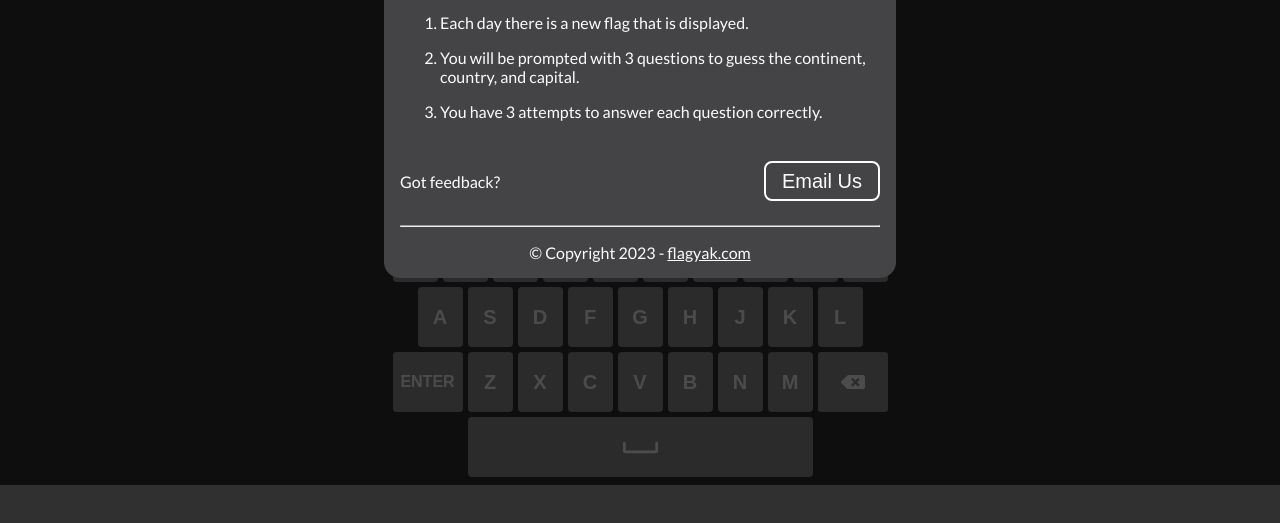
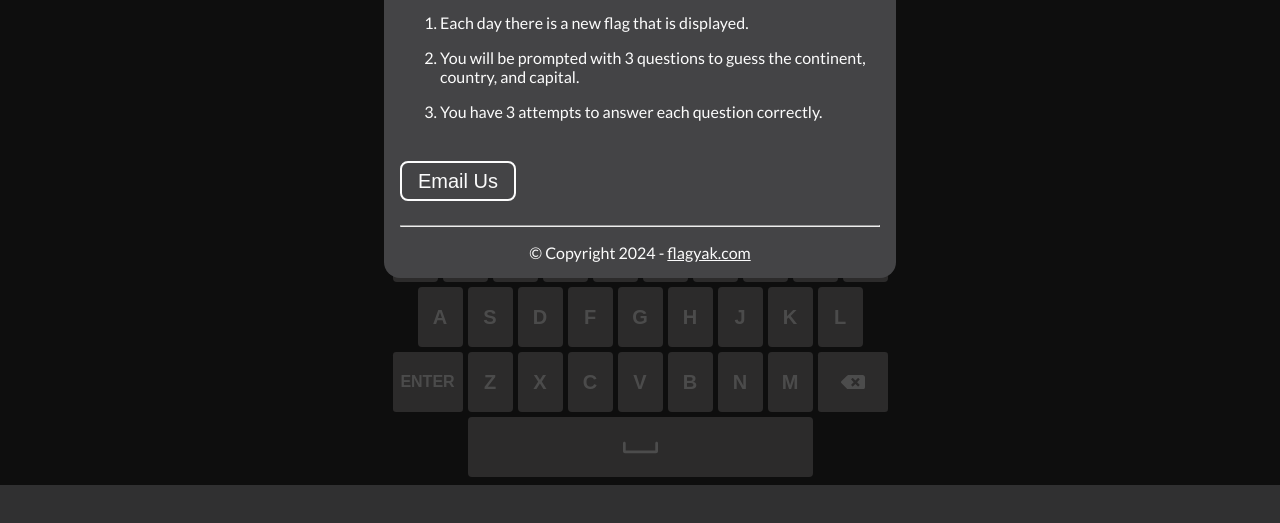
Before and after one commit to wadieabbas/flagyak.com, a plain HTML site: page index.html in a window 1280 px wide. Shown: the part 315-838 px from the top of the page. Drawn offline with Linux system fonts and the light colour scheme.

Commit message:
add auto date and remove some logs

```diff
--- a/index.html
+++ b/index.html
@@ -86,7 +86,7 @@
                 </div>
                 <hr>
                 <div class="modal-footer">
-                    <p>© Copyright 2023 - <a href="https://www.flagyak.com">flagyak.com</a></p>
+                    <p>© Copyright <span data-date></span> - <a href="https://www.flagyak.com">flagyak.com</a></p>
                 </div>
             </div>
         </div>
@@ -108,13 +108,13 @@
                     <li>You have 3 attempts to answer each question correctly.</li>
                 </ol>
                 <div class="feedback-container">
-                    <p>Got feedback?</p>
+
                     <button data-im-email-button class="modal-email-button">Email Us</button>
                 </div>
             </div>
             <hr>
             <div class="modal-footer">
-                <p>© Copyright 2023 - <a href="https://www.flagyak.com">flagyak.com</a></p>
+                <p>© Copyright <span data-date-text></span> - <a href="https://www.flagyak.com">flagyak.com</a></p>
             </div>
         </div>
 
--- a/instructions-modal.js
+++ b/instructions-modal.js
@@ -3,7 +3,7 @@ const closeModalButton = document.querySelector("[data-im-x-button]");
 const insModal = document.querySelector("[data-im]");
 const insModalContent = document.querySelector("[data-im-content]");
 const emailButton = document.querySelector("[data-im-email-button]");
-
+const dateText = document.querySelector("[data-date-text]");
 // Add Cookie - Expires one month post original creation
 
 function setCookie(cname, cvalue) {
@@ -41,6 +41,13 @@ function checkInsModalStatus() {
 
 window.addEventListener("load", checkInsModalStatus);
 
+function displayDate() {
+  year = new Date().getFullYear();
+  dateText.textContent = year;
+}
+
+displayDate();
+
 // Modal Interaction
 
 questionButton.addEventListener("click", () => {
--- a/script.js
+++ b/script.js
@@ -117,7 +117,6 @@ let GAME_STATE_OBJ = {
 let offsetFromDate = new Date(2023, 0o6, 0o3);
 let msOffset = new Date(2024, 0o7, 25) - offsetFromDate;
 let dayOffset = msOffset / 1000 / 60 / 60 / 24;
-console.log(dayOffset);
 let todaysDate = new Date();
 
 let todaysFlag;
@@ -197,7 +196,6 @@ async function getTodaysFlag() {
     }
     const res = await response.json();
     const flagOBJ = res[getNumber(res.length)];
-    console.log(flagOBJ);
     return flagOBJ;
   } catch (error) {
     console.error(`Could not fetch countries object: ${error}`);
```
